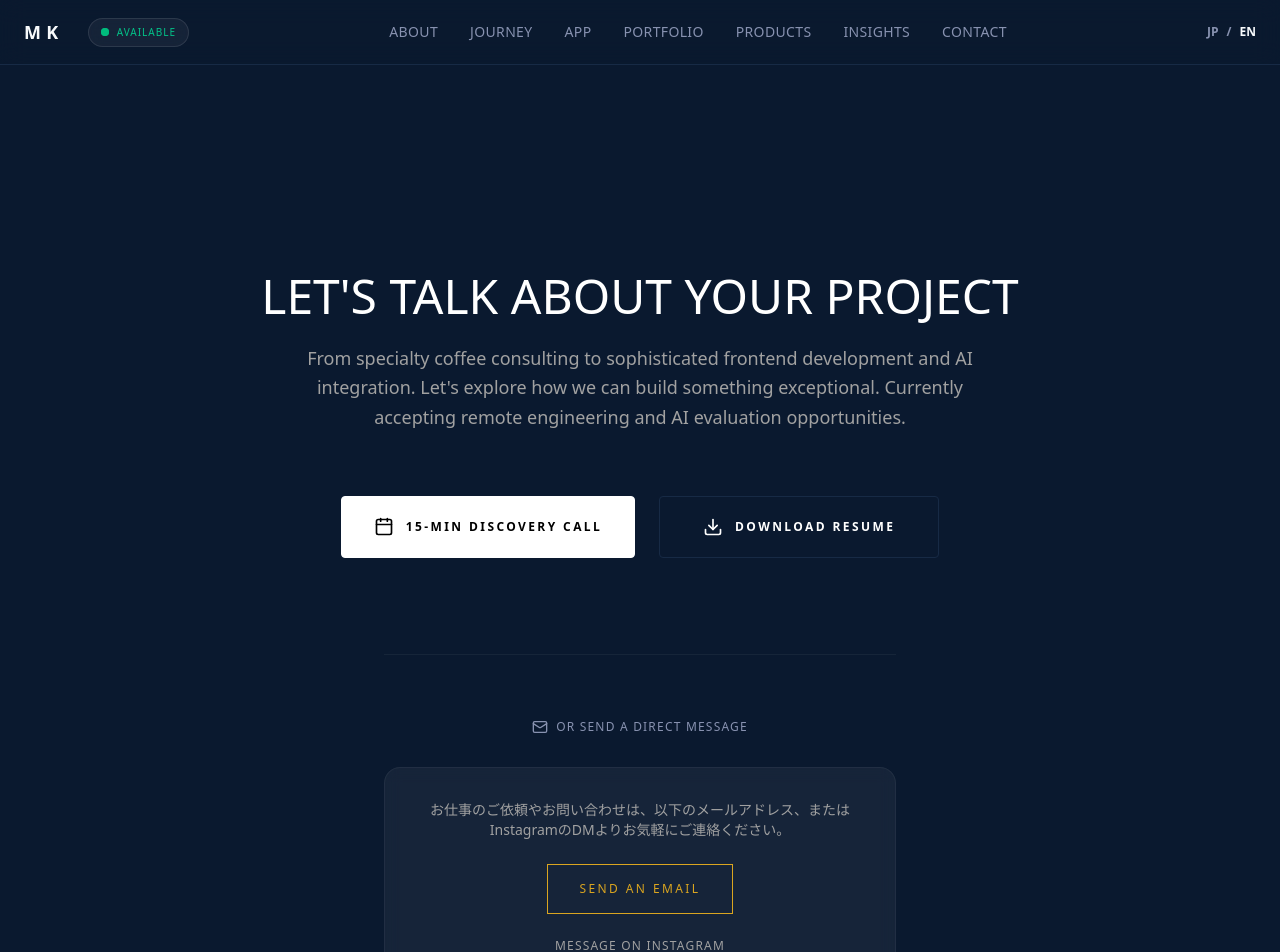
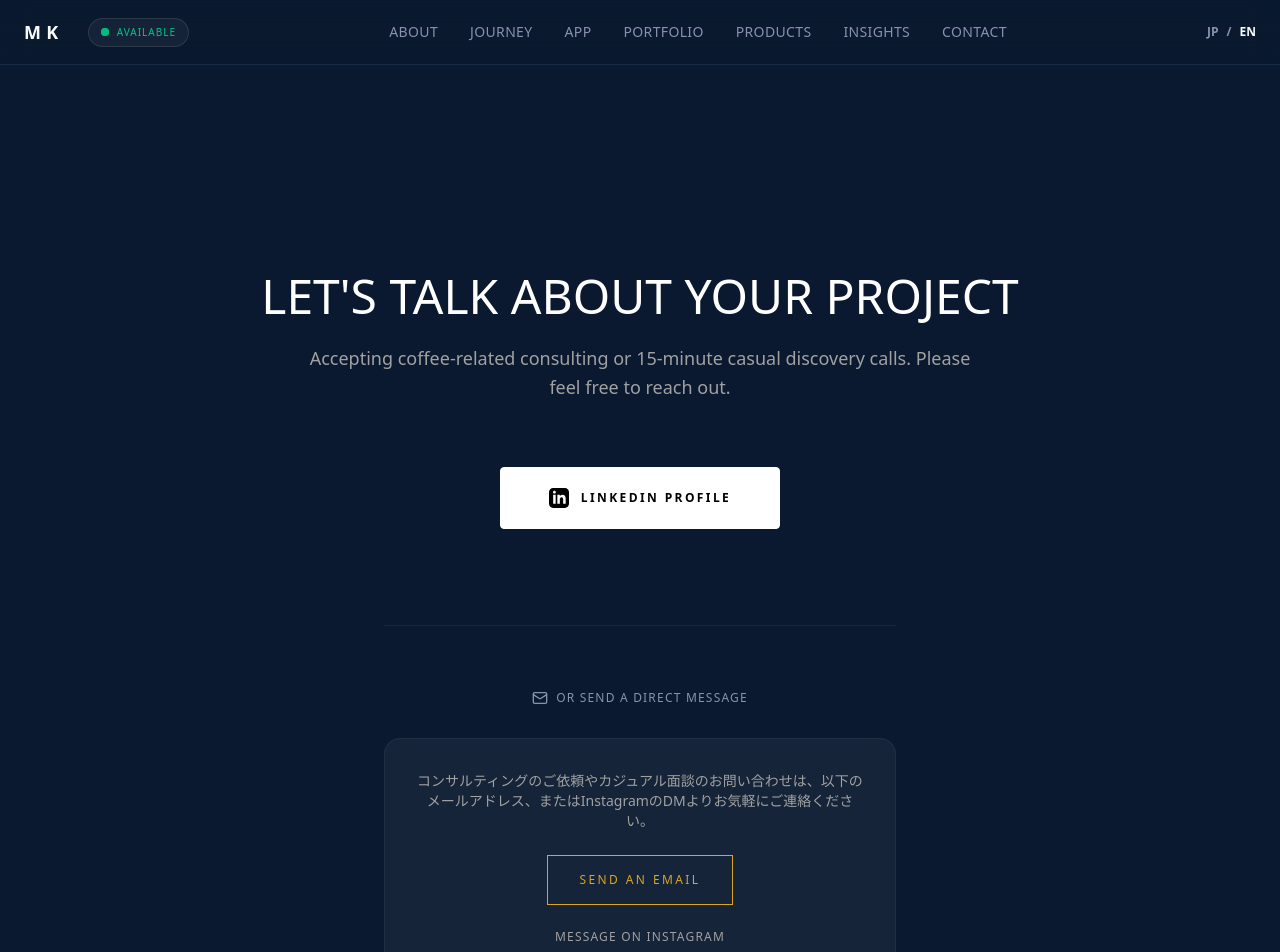
Before and after one commit to masakikono/masaki-portfolio, a Next.js app: page /contact in a window 1280 px wide. Shown: the top 952 px of the page. Built offline with nearby package versions, Linux system fonts and the light colour scheme.

Commit message:
Remove booking button and prioritize LinkedIn link

```diff
--- /dev/null
+++ b/src/app/api/contact/route.ts
@@ -0,0 +1,24 @@
+import { NextResponse } from 'next/server';
+
+export async function POST(request: Request) {
+  try {
+    const data = await request.json();
+
+    // Add the API key securely on the server side
+    data.access_key = process.env.WEB3FORMS_KEY;
+
+    const response = await fetch("https://api.web3forms.com/submit", {
+      method: "POST",
+      headers: {
+        "Content-Type": "application/json",
+        Accept: "application/json"
+      },
+      body: JSON.stringify(data),
+    });
+
+    const result = await response.json();
+    return NextResponse.json(result);
+  } catch (error) {
+    return NextResponse.json({ success: false, message: "Server error" }, { status: 500 });
+  }
+}
--- a/src/components/Contact.tsx
+++ b/src/components/Contact.tsx
@@ -19,10 +19,9 @@ const Contact = () => {
 
     const formData = new FormData(e.currentTarget);
     const data = Object.fromEntries(formData);
-    data.access_key = process.env.NEXT_PUBLIC_WEB3FORMS_KEY as string;
 
     try {
-      const response = await fetch("https://api.web3forms.com/submit", {
+      const response = await fetch("/api/contact", {
         method: "POST",
         headers: { "Content-Type": "application/json", Accept: "application/json" },
         body: JSON.stringify(data),
@@ -46,38 +45,19 @@ const Contact = () => {
 
       {/* Main Call To Action Buttons */}
       <div className="flex flex-col sm:flex-row items-center gap-6 mb-24 w-full justify-center">
-        <button
-          onClick={() => window.open('https://calendar.google.com/calendar/u/0/appointments/schedules/...', '_blank')}
-          className="group relative overflow-hidden bg-white text-black px-8 py-5 rounded-sm flex items-center justify-center gap-3 w-full sm:w-auto min-w-[280px] border border-white transition-transform hover:-translate-y-1 cursor-pointer"
+        <a
+          href="https://www.linkedin.com/in/masakikono19931015/"
+          target="_blank"
+          rel="noopener noreferrer"
+          className="group relative overflow-hidden bg-white text-black px-8 py-5 rounded-sm flex items-center justify-center gap-3 w-full sm:w-auto min-w-[280px] border border-white transition-transform hover:-translate-y-1"
         >
           <div className="absolute inset-0 bg-[#daa520] transform -translate-y-full group-hover:translate-y-0 transition-transform duration-300 ease-in-out" />
-          <Calendar className="w-5 h-5 relative z-10 group-hover:text-white transition-colors duration-300" />
+          <svg className="w-5 h-5 relative z-10 group-hover:text-white transition-colors duration-300" viewBox="0 0 24 24" fill="currentColor"><path d="M19 0h-14c-2.761 0-5 2.239-5 5v14c0 2.761 2.239 5 5 5h14c2.762 0 5-2.239 5-5v-14c0-2.761-2.238-5-5-5zm-11 19h-3v-11h3v11zm-1.5-12.268c-.966 0-1.75-.79-1.75-1.764s.784-1.764 1.75-1.764 1.75.79 1.75 1.764-.783 1.764-1.75 1.764zm13.5 12.268h-3v-5.604c0-3.368-4-3.113-4 0v5.604h-3v-11h3v1.765c1.396-2.586 7-2.777 7 2.476v6.759z"/></svg>
           <span className="text-xs font-bold tracking-[0.2em] uppercase relative z-10 group-hover:text-white transition-colors duration-300">
-            {contactData.bookCall || "BOOK A SESSION (GOOGLE CALENDAR)"}
-          </span>
-        </button>
-
-        <a
-          href="/resume"
-          target="_blank"
-          rel="noopener noreferrer"
-          className="group relative overflow-hidden bg-transparent text-white px-8 py-5 rounded-sm flex items-center justify-center gap-3 w-full sm:w-auto min-w-[280px] border border-border hover:border-white transition-all hover:-translate-y-1"
-        >
-          <Download className="w-5 h-5" />
-          <span className="text-xs font-bold tracking-[0.2em] uppercase">
-            {contactData.resume || "VIEW RESUME (PRINTABLE)"}
+            {contactData.resume || "LINKEDIN PROFILE"}
           </span>
         </a>
       </div>
-
-      {isCalendlyOpen && (
-        <PopupModal
-          url="https://calendly.com/masakikono/15min"
-          onModalClose={() => setIsCalendlyOpen(false)}
-          open={isCalendlyOpen}
-          rootElement={document.getElementById('__next') || document.body}
-        />
-      )}
 
       {/* Direct Message Form (Fallback) */}
       <div className="w-full max-w-lg border-t border-white/5 pt-16">
@@ -87,10 +67,10 @@ const Contact = () => {
 
         <div className="flex flex-col space-y-6 text-center bg-white/5 border border-white/5 p-8 rounded-2xl backdrop-blur-sm">
           <p className="text-sm font-light text-neutral-400">
-            お仕事のご依頼やお問い合わせは、以下のメールアドレス、またはInstagramのDMよりお気軽にご連絡ください。
+            コンサルティングのご依頼やカジュアル面談のお問い合わせは、以下のメールアドレス、またはInstagramのDMよりお気軽にご連絡ください。
           </p>
           <a
-            href="mailto:masaki_19931015@yahoo.co.jp"
+            href="mailto:masaki19931015@gmail.com"
             className="border border-[#daa520] text-[#daa520] px-8 py-4 text-xs uppercase tracking-[0.2em] font-medium hover:bg-[#daa520] hover:text-[#050a15] transition-all duration-300 mx-auto w-full md:w-auto"
           >
             SEND AN EMAIL
--- a/src/components/Footer.tsx
+++ b/src/components/Footer.tsx
@@ -14,6 +14,12 @@ const LinkedInIcon = (props: React.SVGProps<SVGSVGElement>) => (
 const NoteIcon = (props: React.SVGProps<SVGSVGElement>) => (
   <svg viewBox="0 0 24 24" fill="currentColor" {...props}>
     <path d="M15.42 2.65a4.2 4.2 0 0 0-4.08 6.06l-.54.34c-1.32.83-2.12 2.3-2.12 3.88v6.2c0 .66.52 1.19 1.16 1.19h.3v1.38H7.55v-1.38h.3c.64 0 1.16-.53 1.16-1.19v-6.2c0-.98.5-1.89 1.33-2.4l1.32-.82A4.2 4.2 0 1 0 15.42 2.65zm0 6.64a2.44 2.44 0 1 1 2.44-2.44 2.44 2.44 0 0 1-2.44 2.44z" />
+  </svg>
+);
+
+const SubstackIcon = (props: React.SVGProps<SVGSVGElement>) => (
+  <svg viewBox="0 0 24 24" fill="currentColor" {...props}>
+    <path d="M22.539 8.242H1.46V5.406h21.078v2.836zM1.46 10.812V24L12 18.11 22.54 24V10.812H1.46zM22.54 0H1.46v2.836h21.078V0z" />
   </svg>
 );
 
@@ -35,6 +41,10 @@ const Footer = () => {
             <NoteIcon className="w-5 h-5" />
             <span className="sr-only">Note</span>
           </a>
+          <a href="https://substack.com/@masakikono" target="_blank" rel="noopener noreferrer" className="hover:text-foreground transition-colors">
+            <SubstackIcon className="w-5 h-5" />
+            <span className="sr-only">Substack</span>
+          </a>
         </div>
 
         <p className="text-xs tracking-widest text-[#555555] uppercase font-light">
--- a/src/components/Gallery.tsx
+++ b/src/components/Gallery.tsx
@@ -42,7 +42,7 @@ const Gallery = () => {
   ];
 
   return (
-    <section id="portfolio" className="py-40 px-6 max-w-7xl mx-auto overflow-visible relative">
+    <section id="portfolio" className="pt-12 pb-32 px-6 max-w-7xl mx-auto overflow-visible relative">
       <motion.div
         initial={{ opacity: 0, y: 20 }}
         whileInView={{ opacity: 1, y: 0 }}
--- a/src/i18n/translations.ts
+++ b/src/i18n/translations.ts
@@ -108,7 +108,7 @@ export const translations = {
           price: "Custom",
           description: "ポートレート撮影の依頼を受け付けています。あなたの自然な魅力を引き出す1枚を撮影します。",
           image: "https://images.unsplash.com/photo-1542038784456-1ea8e935640e?auto=format&fit=crop&q=80&w=1000&v=2",
-          checkoutUrl: "https://calendar.google.com/calendar/u/0/appointments/schedules/...",
+          checkoutUrl: "mailto:masaki19931015@gmail.com?subject=Portrait%20Photography%20Request",
           buttonText: "CONTACT FOR DETAILS"
         },
         {
@@ -117,7 +117,7 @@ export const translations = {
           price: "Custom",
           description: "海外でのワーキングホリデーや移住に関するコンサルティング。実体験に基づいたリアルなアドバイスを提供します。",
           image: "https://images.unsplash.com/photo-1488646953014-85cb44e25828?auto=format&fit=crop&q=80&w=1000&v=2",
-          checkoutUrl: "https://calendar.google.com/calendar/u/0/appointments/schedules/...",
+          checkoutUrl: "mailto:masaki19931015@gmail.com?subject=WH/Migration%20Consulting%20Inquiry",
           buttonText: "BOOK A CONSULTATION"
         }
       ],
@@ -154,9 +154,9 @@ export const translations = {
     },
     contact: {
       title: "LET'S TALK ABOUT YOUR PROJECT",
-      content: "珈琲のコンサルティング、フロントエンド開発、AI導入など、まずは15分のカジュアル面談でお話しませんか？現在リモートエンジニアリングの案件を優先してお受けしています。",
+      content: "コーヒー関連のコンサルティング、または15分のカジュアル面談を受け付けております。お気軽にご連絡ください。",
       bookCall: "15-MIN DISCOVERY CALL",
-      resume: "DOWNLOAD RESUME"
+      resume: "LINKEDIN PROFILE"
     },
     footer: {
       builtWith: "Designed & Built with AI"
@@ -267,7 +267,7 @@ export const translations = {
           price: "Custom",
           description: "Accepting portrait photography requests. Capturing the natural essence and unique story of each individual.",
           image: "https://images.unsplash.com/photo-1542038784456-1ea8e935640e?auto=format&fit=crop&q=80&w=1000&v=2",
-          checkoutUrl: "https://calendar.google.com/calendar/u/0/appointments/schedules/...",
+          checkoutUrl: "mailto:masaki19931015@gmail.com?subject=Portrait%20Photography%20Request",
           buttonText: "CONTACT FOR DETAILS"
         },
         {
@@ -276,7 +276,7 @@ export const translations = {
           price: "Custom",
           description: "Consulting services for overseas working holidays and migration. Real advice based on authentic global experiences.",
           image: "https://images.unsplash.com/photo-1488646953014-85cb44e25828?auto=format&fit=crop&q=80&w=1000&v=2",
-          checkoutUrl: "https://calendar.google.com/calendar/u/0/appointments/schedules/...",
+          checkoutUrl: "mailto:masaki19931015@gmail.com?subject=WH/Migration%20Consulting%20Inquiry",
           buttonText: "BOOK A CONSULTATION"
         }
       ],
@@ -313,9 +313,9 @@ export const translations = {
     },
     contact: {
       title: "LET'S TALK ABOUT YOUR PROJECT",
-      content: "From specialty coffee consulting to sophisticated frontend development and AI integration. Let's explore how we can build something exceptional. Currently accepting remote engineering and AI evaluation opportunities.",
+      content: "Accepting coffee-related consulting or 15-minute casual discovery calls. Please feel free to reach out.",
       bookCall: "15-MIN DISCOVERY CALL",
-      resume: "DOWNLOAD RESUME"
+      resume: "LINKEDIN PROFILE"
     },
     footer: {
       builtWith: "Designed & Built with AI"
```
